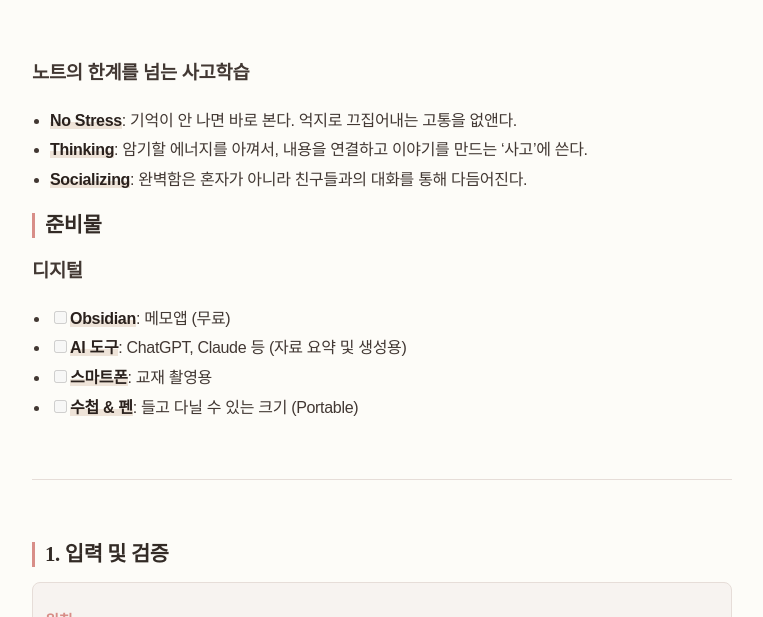
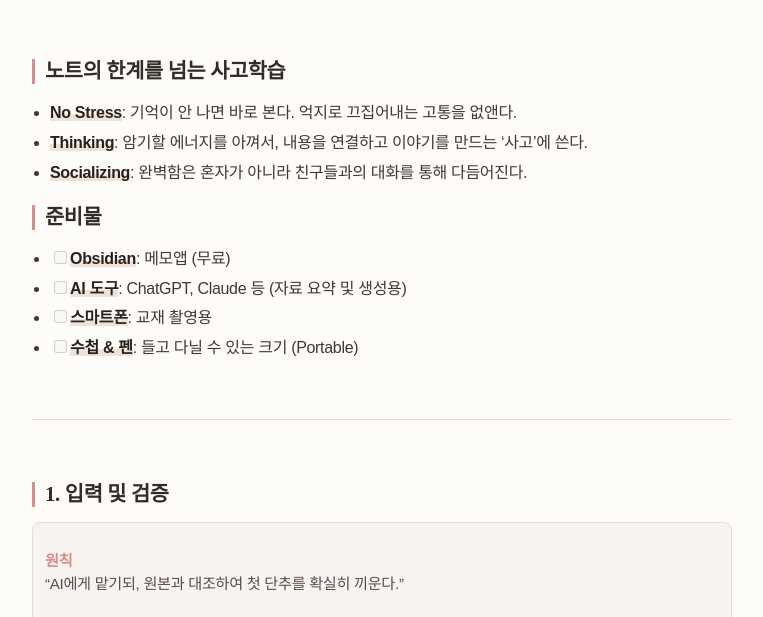
Before and after one commit to somath-edu/somath-edu.github.io, a Jekyll site: the page built from library/entropy-ch8.md, in a window 1280 px wide and 900 px high, scrolled down 314 px, cut to the strip 0-617 px from the top of the window. Shown: the whole strip, without its empty margins (258-1021 px from the left). Built offline with Jekyll 4.4.1, drawn with Linux system fonts in a browser that asks for light colours; some web fonts are replaced.

Commit message:
Update entropy-ch8.md

```diff
--- a/library/entropy-ch8.md
+++ b/library/entropy-ch8.md
@@ -13,7 +13,8 @@ prev_link: /entropy-ch7.html
 <hr>
 <br>
 
-### 노트의 한계를 넘는 사고학습
+## 노트의 한계를 넘는 사고학습
+
 - **No Stress**: 기억이 안 나면 바로 본다. 억지로 끄집어내는 고통을 없앤다.
 - **Thinking**: 암기할 에너지를 아껴서, 내용을 연결하고 이야기를 만드는 '사고'에 쓴다.
 - **Socializing**: 완벽함은 혼자가 아니라 친구들과의 대화를 통해 다듬어진다.
@@ -21,7 +22,6 @@ prev_link: /entropy-ch7.html
 
 ## 준비물
 
-### 디지털
 - [ ] **Obsidian**: 메모앱 (무료)
 - [ ] **AI 도구**: ChatGPT, Claude 등 (자료 요약 및 생성용)
 - [ ] **스마트폰**: 교재 촬영용
```
